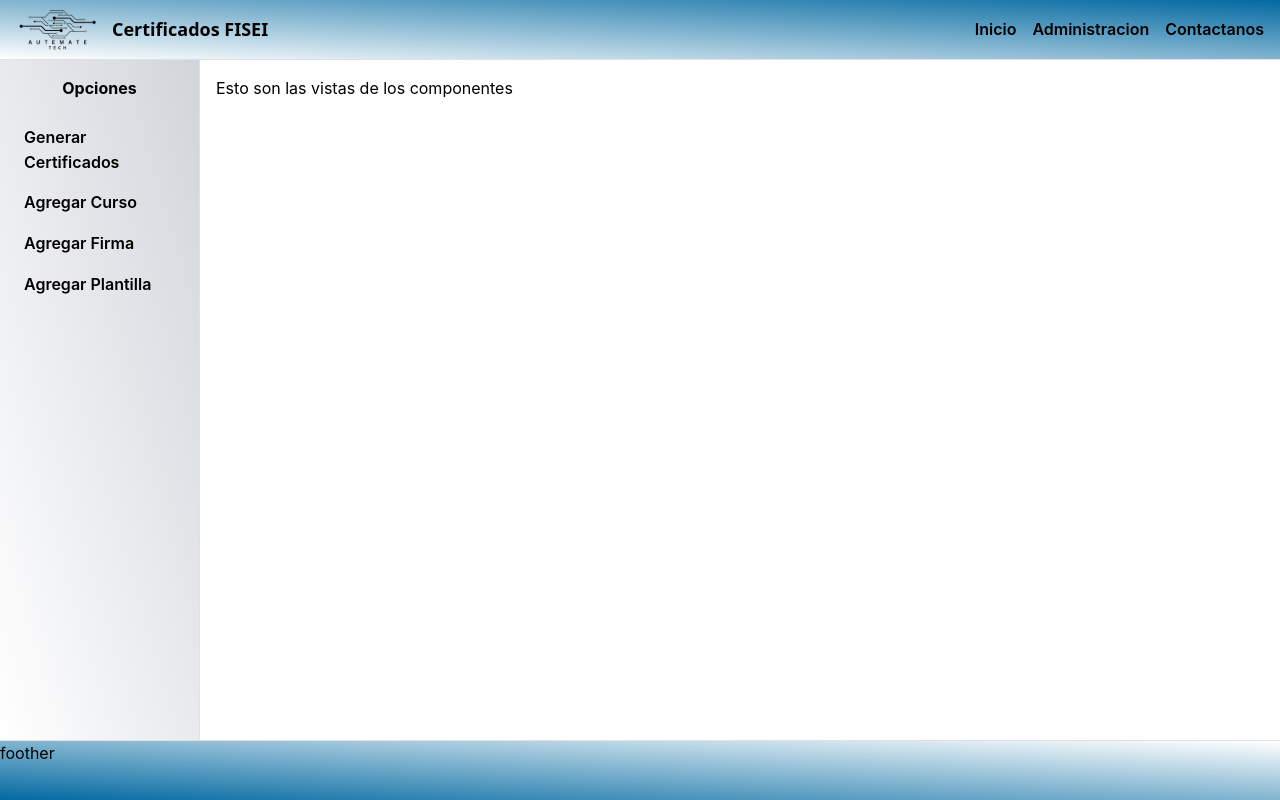
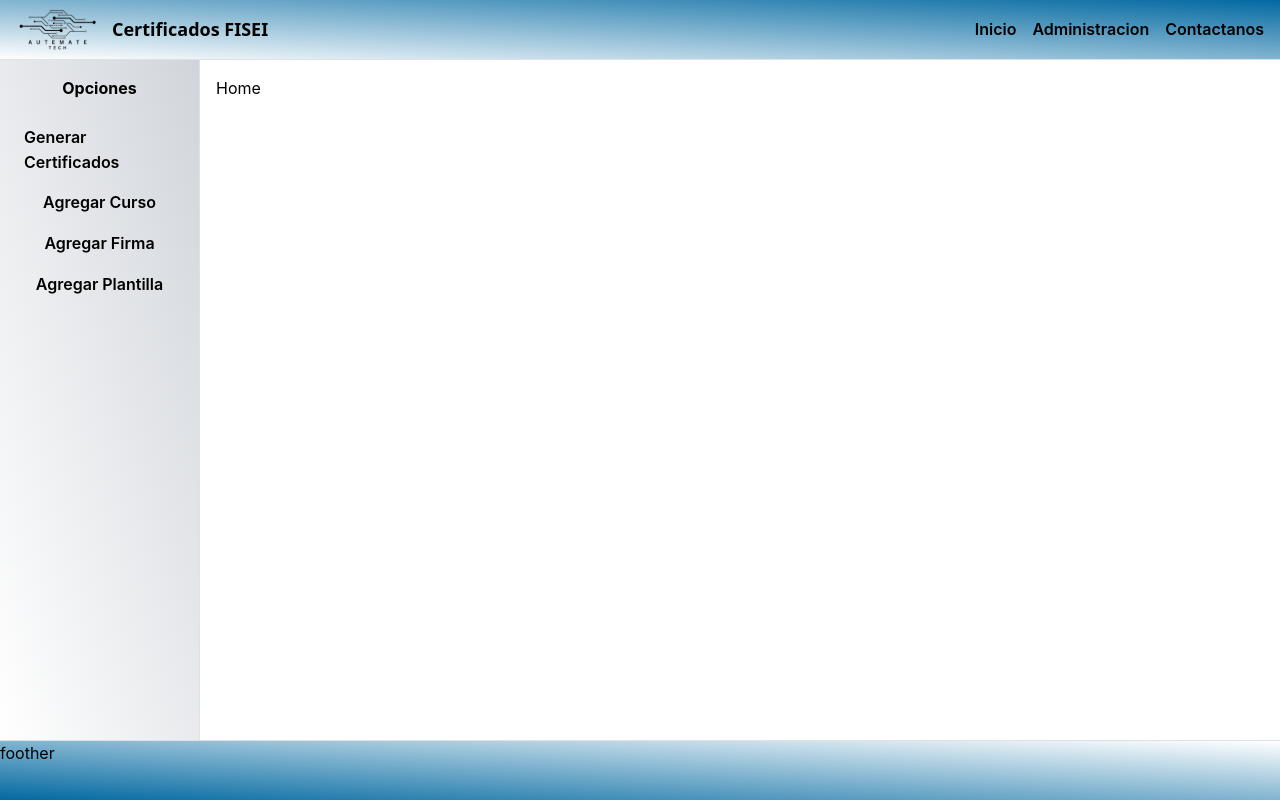
Before and after one commit to certiDas/certiFisei, a React (Vite) app: page / in a window 1280 px wide. Built offline with nearby package versions, Linux system fonts and the light colour scheme.

Commit message:
Se configuro la navegacion Funcional y el redireccionamiento de Paginas

```diff
--- a/src/components/AppBar/NavBar.tsx
+++ b/src/components/AppBar/NavBar.tsx
@@ -1,5 +1,15 @@
 import { useDisclosure } from '@mantine/hooks';
 import { AppShell, Burger, Group,  UnstyledButton } from '@mantine/core';
+import { Link, NavLink, Route, Routes } from 'react-router-dom';
+import { adminRoute, clientRoutes } from '../../utilities/routeApp';
+import Home from '../viewClient/Home';
+import Login from '../viewClient/Login';
+import Certificados from '../viewAdmin/Certificados';
+import Curso from '../viewAdmin/Curso';
+import Firma from '../viewAdmin/Firma';
+import Plantilla from '../viewAdmin/Plantilla';
+import Contacto from '../viewClient/Contacto';
+
 
 
 export default function NavBar() {
@@ -22,19 +32,29 @@ export default function NavBar() {
 
             <Burger opened={mobileOpened} onClick={toggleMobile} hiddenFrom="sm" size="sm" />
                  <Group className='justify-between flex-1'>
+                  <Link to={clientRoutes.home} >
                     <Group>
                         <img src="/src/assets/logo.svg" alt="" className="w-20 h-18" />
                         <span className="text-lg font-bold font-sans ">Certificados FISEI</span>
 
                     </Group>
+                  </Link>
 
 
 
 
            <Group className='font-semibold '>
+            <Link to={clientRoutes.home}>
             <UnstyledButton className=' hover:bg-gray-400 rounded-lg'>Inicio</UnstyledButton>
+            </Link>
+
+            <Link to={clientRoutes.administrador}>
             <UnstyledButton className=' hover:bg-gray-400 rounded-lg'>Administracion</UnstyledButton>
+            </Link>
+
+            <Link to={clientRoutes.contacto}>
             <UnstyledButton className=' hover:bg-gray-400 rounded-lg'>Contactanos</UnstyledButton>
+            </Link>
           </Group>
           </Group>
         </Group>
@@ -42,13 +62,47 @@ export default function NavBar() {
       <AppShell.Navbar p="md" className='bg-gradient-to-bl from-gray-300 font-bold text-center'>
         Opciones
         <Group className='font-semibold grid gap-4 grid-cols-1 px-2 py-4 my-2'>
+            <Link to={adminRoute.generarCerti}>
+
             <UnstyledButton className=' hover:bg-gray-400 rounded-lg'>Generar Certificados</UnstyledButton>
+            </Link>
+
+            <Link to={adminRoute.cargarCurso}>
             <UnstyledButton className=' hover:bg-gray-400 rounded-lg'>Agregar Curso</UnstyledButton>
+            </Link>
+
+            <Link to={adminRoute.cargarFirma}>
             <UnstyledButton className=' hover:bg-gray-400 rounded-lg'>Agregar Firma</UnstyledButton>
+            </Link>
+
+            <Link to={adminRoute.cargarPalntilal}>
+
             <UnstyledButton className=' hover:bg-gray-400 rounded-lg'>Agregar Plantilla</UnstyledButton>
+            </Link>
         </Group>
       </AppShell.Navbar>
-      <AppShell.Main>Esto son las vistas de los componentes</AppShell.Main>
+      <AppShell.Main>
+
+      <Routes>
+
+<Route path={clientRoutes.default} element={<Home />} />
+<Route path={clientRoutes.home} element={<Home />} />
+<Route path={clientRoutes.administrador} element={<Login />} />
+<Route path={clientRoutes.contacto} element={<Contacto />} />
+
+
+<Route path={adminRoute.generarCerti} element={<Certificados />} />
+<Route path={adminRoute.cargarCurso} element={<Curso />} />
+
+  <Route path={adminRoute.cargarFirma} element={<Firma />} />
+  <Route path={adminRoute.cargarPalntilal} element={<Plantilla />} />
+
+
+
+
+</Routes>
+
+      </AppShell.Main>
 
       <AppShell.Footer className='bg-gradient-to-tr from-sky-700'>
 
--- /dev/null
+++ b/src/components/viewAdmin/Certificados.tsx
@@ -0,0 +1,8 @@
+import React from 'react'
+
+
+export default function Certificados() {
+  return (
+    <div>Certificados</div>
+  )
+}
--- /dev/null
+++ b/src/components/viewAdmin/Curso.tsx
@@ -0,0 +1,9 @@
+import React from 'react'
+
+
+
+export default function Curso() {
+  return (
+    <div>Curso</div>
+  )
+}
--- /dev/null
+++ b/src/components/viewAdmin/Firma.tsx
@@ -0,0 +1,7 @@
+import React from 'react'
+
+export default function Firma() {
+  return (
+    <div>Firma</div>
+  )
+}
--- /dev/null
+++ b/src/components/viewAdmin/Plantilla.tsx
@@ -0,0 +1,9 @@
+import React from 'react'
+
+
+
+export default function Plantilla() {
+  return (
+    <div>Plantilla</div>
+  )
+}
--- /dev/null
+++ b/src/components/viewClient/Contacto.tsx
@@ -0,0 +1,9 @@
+import React from 'react'
+
+
+
+export default function Contacto() {
+  return (
+    <div>Contacto</div>
+  )
+}
--- /dev/null
+++ b/src/components/viewClient/Home.tsx
@@ -0,0 +1,10 @@
+
+
+
+
+export default function Home() {
+  return (
+
+    <div>Home </div>
+  )
+}
--- /dev/null
+++ b/src/components/viewClient/Login.tsx
@@ -0,0 +1,9 @@
+import React from 'react'
+
+
+
+export default function Login() {
+  return (
+    <div>Login</div>
+  )
+}
--- a/src/main.tsx
+++ b/src/main.tsx
@@ -2,9 +2,13 @@ import React from 'react'
 import ReactDOM from 'react-dom/client'
 import App from './App.tsx'
 import './index.css'
+import {BrowserRouter} from "react-router-dom"
 
 ReactDOM.createRoot(document.getElementById('root')!).render(
   <React.StrictMode>
-    <App />
+    <BrowserRouter>
+      <App />
+    </BrowserRouter>
+
   </React.StrictMode>,
 )
--- /dev/null
+++ b/src/utilities/routeApp.ts
@@ -0,0 +1,36 @@
+export interface PublicRoutes {
+    default:string
+    home:string
+    administrador:string
+    contacto:string
+
+}
+export interface AdminRoutes extends PublicRoutes{
+    login:string
+    generarCerti:string
+    cargarCurso:string
+    cargarFirma:string
+    cargarPalntilal:string
+
+}
+
+export const clientRoutes: PublicRoutes={
+    default:"/",
+    home:"/",
+
+    administrador:"/Admin",
+    contacto:"/contacto"
+
+
+
+}
+
+export const adminRoute: AdminRoutes={
+    ...clientRoutes,
+    login: "/login",
+    generarCerti: "/generarCerti",
+    cargarFirma: "/cargarFirma",
+    cargarCurso: "/cargarCurso",
+    cargarPalntilal:"/cargarPal"
+
+}
```
Also changed, not shown: src/App.tsx (+13 -1 lines).
